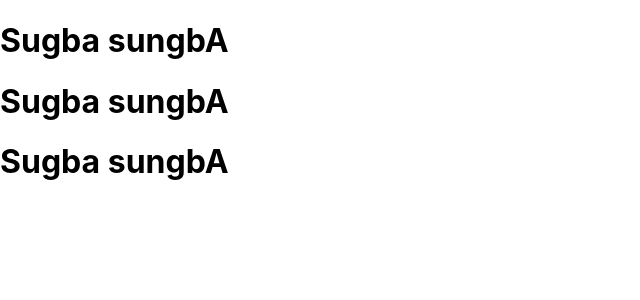
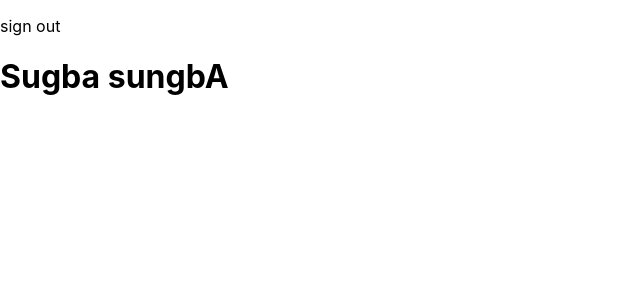
Before and after one commit to zemola/face_recognition, a React (Create React App) app: page / in a window 1280 px wide. Shown: the top 300 px of the page, without its empty margins (0-640 px from the left). Built offline with nearby package versions, Linux system fonts and the light colour scheme.

Commit message:
update project

```diff
--- a/package.json
+++ b/package.json
@@ -9,6 +9,7 @@
     "react": "^18.0.0",
     "react-dom": "^18.0.0",
     "react-scripts": "5.0.0",
+    "tachyons": "^4.12.0",
     "web-vitals": "^2.1.4"
   },
   "scripts": {
--- a/src/App.js
+++ b/src/App.js
@@ -1,16 +1,18 @@
 import './App.css';
 import Navigation from './componets/navigation/Navigation';
 import Logo from './componets/Logo/logo';
+import { Component } from 'react';
 
-function App() {
+class App extends Component {
+  render() {
     return (
       <div className="App">
-      <h1>Sugba sungbA</h1>
         <Navigation />
         <Logo />
 
       </div>
     );
   }
+}
 
 export default App;
--- a/src/componets/navigation/Navigation.js
+++ b/src/componets/navigation/Navigation.js
@@ -2,9 +2,8 @@ import './Navigation.css';
 
 function Navigation() {
   return (
-    <div className="">
-      <h1>Sugba sungbA</h1>
-
+    <div className="Nav">
+      <p>sign out</p>
     </div>
   );
 }
```
Also changed, not shown: 1 other file (tests, documents, lock files or other folders). Lines whose indentation alone changed are shown as unchanged.
